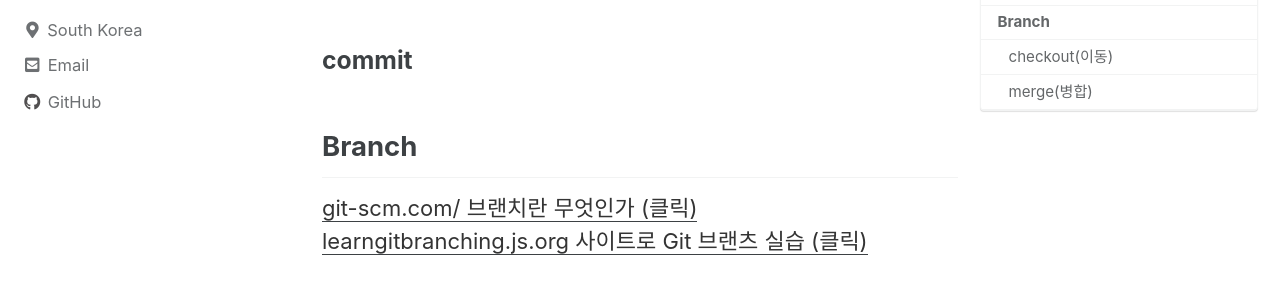
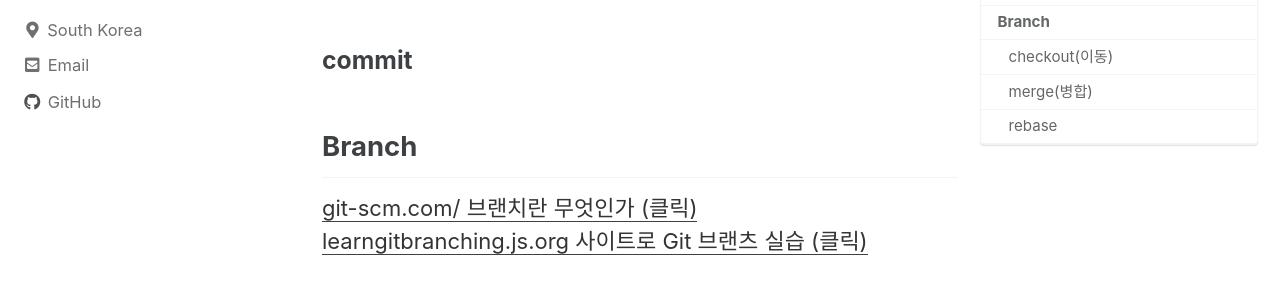
Before and after one commit to gyumeen/gyumeen.github.io, a Jekyll site: the page built from _posts/2021/Git/2021-01-14-[Git] Branch.md, in a window 1280 px wide and 900 px high. Shown: the part 307-597 px from the top of the window. Built offline with Jekyll 4.4.1, drawn with Linux system fonts in a browser that asks for light colours; cached includes are drawn as plain includes; comment, search, counter and statistics services are not loaded.

Commit message:
Update 2021-01-14-[Git] Branch.md

```diff
--- a/_posts/2021/Git/2021-01-14-[Git] Branch.md
+++ b/_posts/2021/Git/2021-01-14-[Git] Branch.md
@@ -25,3 +25,5 @@ last_modified_at: 2021-01-14
 ### merge(병합)
 두 커밋을 합친 병합 커밋에는 <U>부모 커밋이 두 개</U> 존재.
 즉, merge는 독립된 두 개의 부모 커밋을 가리키는 특별한 커밋을 만들어낸다.
+
+### rebase
```
